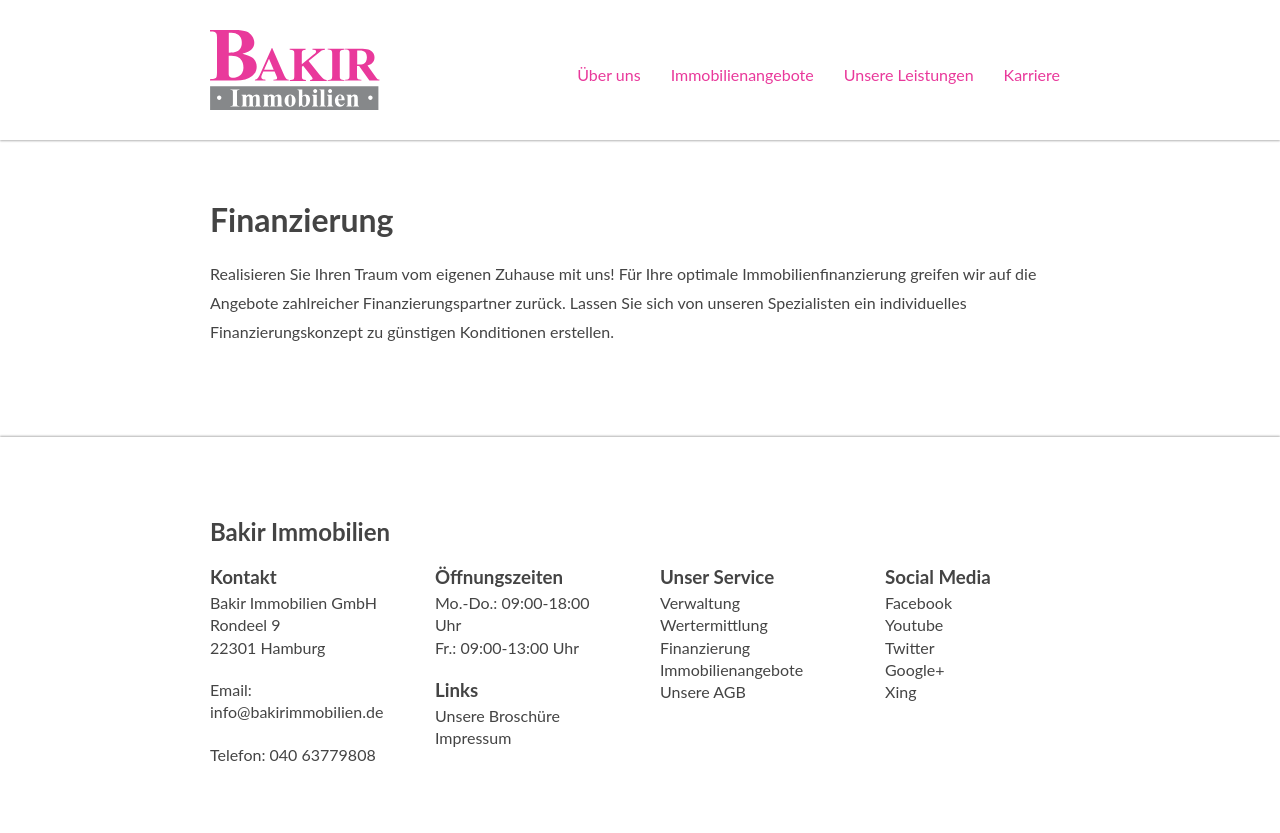
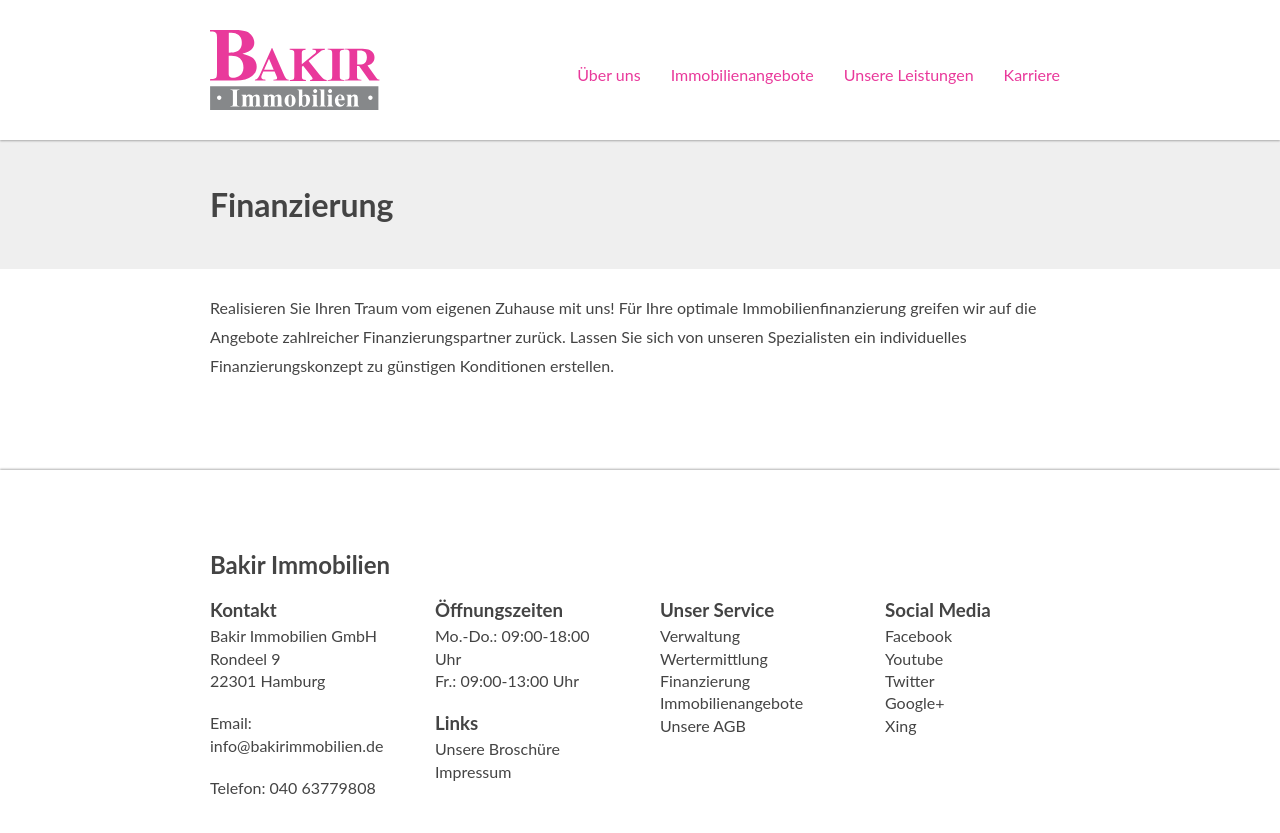
Before and after one commit to bakirnetwork/bakirimmobilien_de, a Jekyll site: the page built from finanzierung.md, in a window 1280 px wide. Shown: the top 833 px of the page. Built offline with Jekyll 4.4.1, drawn with Linux system fonts in a browser that asks for light colours; nearby versions of some CDN libraries; some web fonts are replaced.

Commit message:
Überschriften auf den Unterseiten besser hinterlegt

```diff
--- a/_layouts/site.html
+++ b/_layouts/site.html
@@ -2,10 +2,19 @@
 layout: default
 ---
 
+<div class="page-header">
+	<div class="container">
+		<div class="row">
+			<div class="col span-12">
+				<h1>{{ page.title }}</h1>
+			</div>
+		</div>
+	</div>
+</div>
+
 <div class="container">
 	<div class="row">
-		<div class="col span-12" style="margin: 60px 0;">
-			<h1>{{ page.title }}</h1>
+		<div class="col span-12" style="margin-bottom: 60px;">
 			{{ content }}
 		</div>
 	</div>
--- a/assets/css/_modules.sass
+++ b/assets/css/_modules.sass
@@ -65,6 +65,14 @@
 		text-align: center
 		font-size: 16px
 
+.page-header
+	padding: 45px 0
+	margin-bottom: 25px
+	background: $white2
+
+	h1
+		margin: 0
+
 .main-footer
 	width: 100%
 	padding: 80px 0
```
